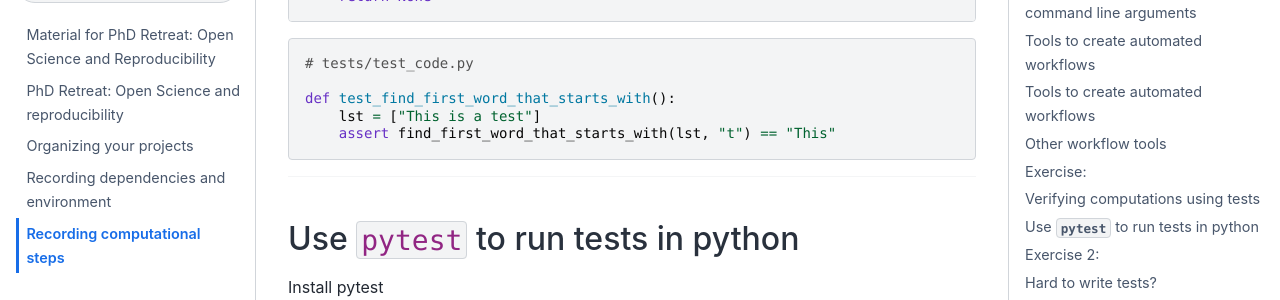
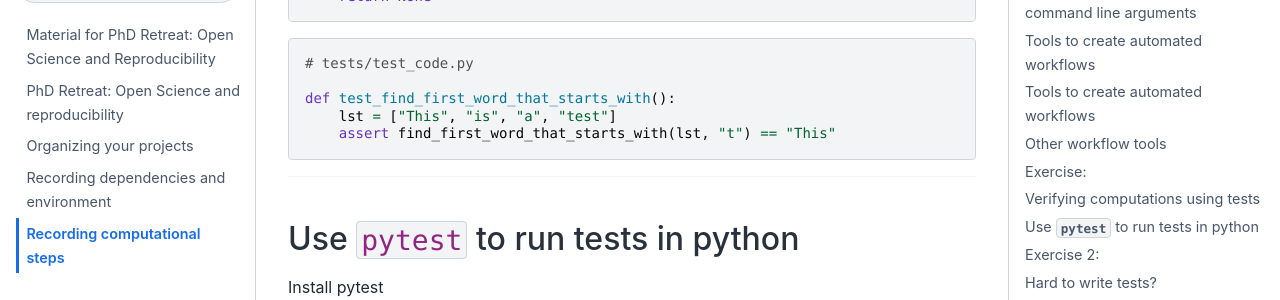
Before and after one commit to scientificcomputing/phd-retreat-190324, a Jupyter Book: the page built from docs/recording-computations.md, in a window 1280 px wide and 900 px high, scrolled down 2864 px. Shown: the part 152-452 px from the top of the window. Built offline with Jupyter Book 1.0.4 settings and Sphinx 7.4.7 and the Sphinx Book theme 1.1.4, drawn with Linux system fonts in a browser that asks for light colours.

````diff
--- a/docs/recording-computations.md
+++ b/docs/recording-computations.md
@@ -158,7 +158,7 @@ def find_first_word_that_starts_with(word_list: list[str], starts_with: str) ->
 # tests/test_code.py
 
 def test_find_first_word_that_starts_with():
-    lst = ["This is a test"]
+    lst = ["This", "is", "a", "test"]
     assert find_first_word_that_starts_with(lst, "t") == "This"
 ```
 
````
